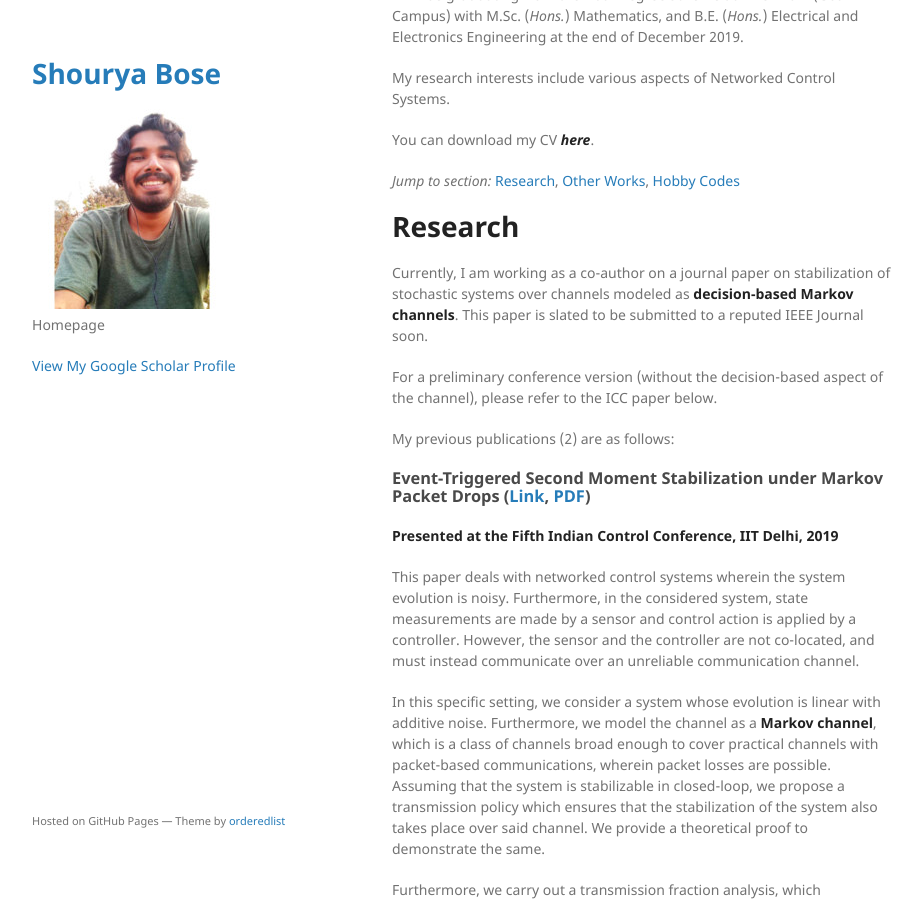
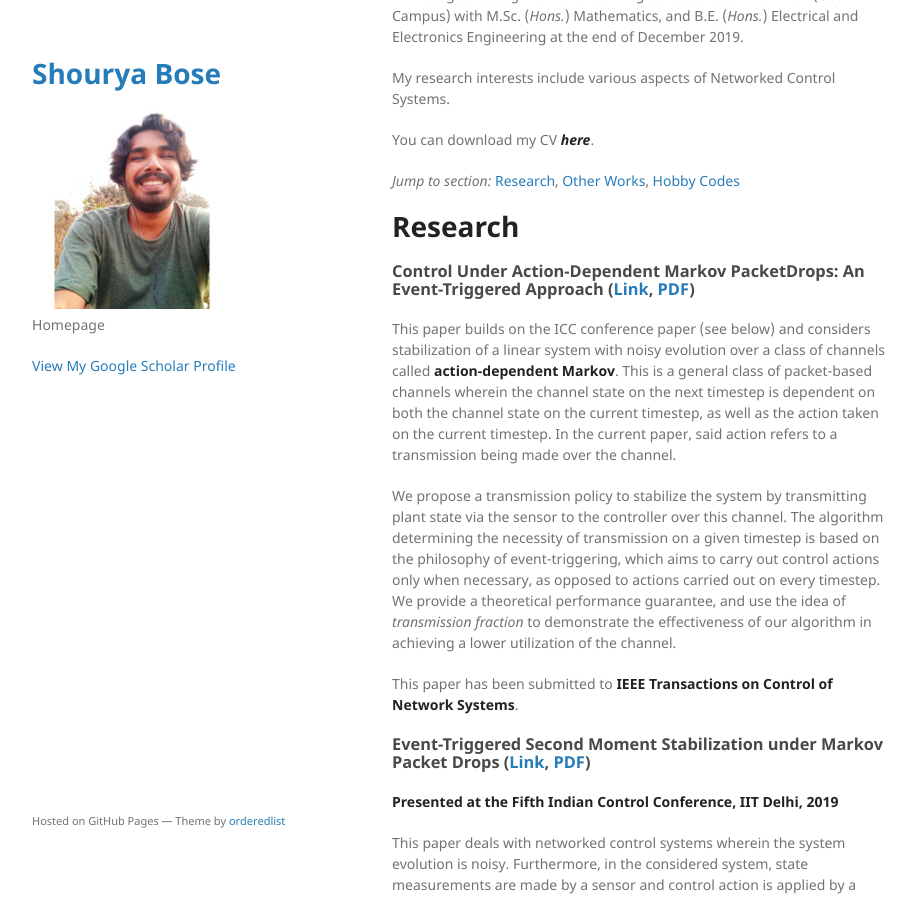
Before and after one commit to shourya01/shourya01.github.io, a Jekyll site: the page built from index.md, in a window 1280 px wide and 900 px high, scrolled down 198 px. Shown: the whole window, without its empty margins (178-1100 px from the left). Built offline with Jekyll 4.4.1, drawn with Linux system fonts in a browser that asks for light colours.

Commit message:
Update index.md

```diff
--- a/index.md
+++ b/index.md
@@ -19,12 +19,14 @@ _Jump to section:_ [Research](#research), [Other Works](#other-works), [Hobby Co
 
 # Research
 
-Currently, I am working as a co-author on a journal paper on stabilization of stochastic systems over channels
-modeled as **decision-based Markov channels**. This paper is slated to be submitted to a reputed IEEE Journal soon.
+### Control Under Action-Dependent Markov PacketDrops: An Event-Triggered Approach ([Link](https://arxiv.org/abs/1912.03728), [PDF](https://arxiv.org/pdf/1912.03728.pdf))
 
-For a preliminary conference version (without the decision-based aspect of the channel), please refer to the ICC paper below.
+This paper builds on the ICC conference paper (see below) and considers stabilization of a linear system with noisy evolution over a class of channels called **action-dependent Markov**.
+This is a general class of packet-based channels wherein the channel state on the next timestep is dependent on both the channel state on the current timestep, as well as the action taken on the current timestep. In the current paper, said action refers to a transmission being made over the channel.
 
-My previous publications (2) are as follows:
+We propose a transmission policy to stabilize the system by transmitting plant state via the sensor to the controller over this channel. The algorithm determining the necessity of transmission on a given timestep is based on the philosophy of event-triggering, which aims to carry out control actions only when necessary, as opposed to actions carried out on every timestep. We provide a theoretical performance guarantee, and use the idea of _transmission fraction_ to demonstrate the effectiveness of our algorithm in achieving a lower utilization of the channel.
+
+This paper has been submitted to **IEEE Transactions on Control of Network Systems**.
 
 ### Event-Triggered Second Moment Stabilization under Markov Packet Drops ([Link](https://ieeexplore.ieee.org/document/8715576), [PDF](./bose_icc2019.pdf))
 
```
